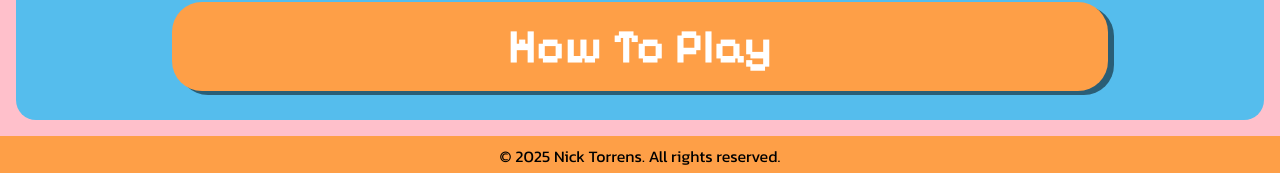
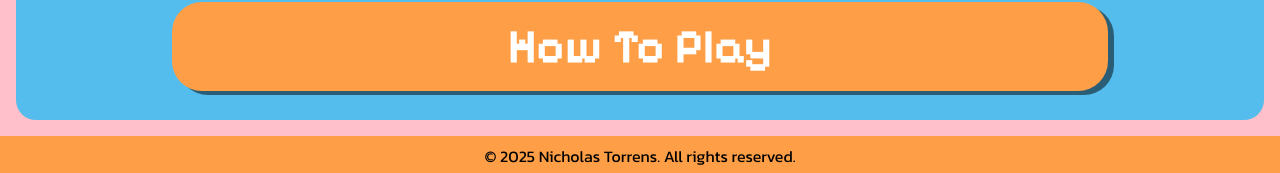
Before and after one commit to to-nick/top-10-game, a React (Create React App) app in the folder Top 10 Frontend/: page / in a window 1280 px wide. Shown: the part 624-797 px from the top of the page. Built offline with nearby package versions, Linux system fonts and the light colour scheme.

Commit message:
changed EV for front to back end

```diff
--- a/Top 10 Frontend/src/Components/Footer.jsx
+++ b/Top 10 Frontend/src/Components/Footer.jsx
@@ -2,7 +2,7 @@
 export default function Footer(){
     return(
         <footer className="footer">
-            <p>© 2025 Nick Torrens. All rights reserved. </p>
+            <p>© 2025 Nicholas Torrens. All rights reserved. </p>
         </footer>
     )
 }
```
